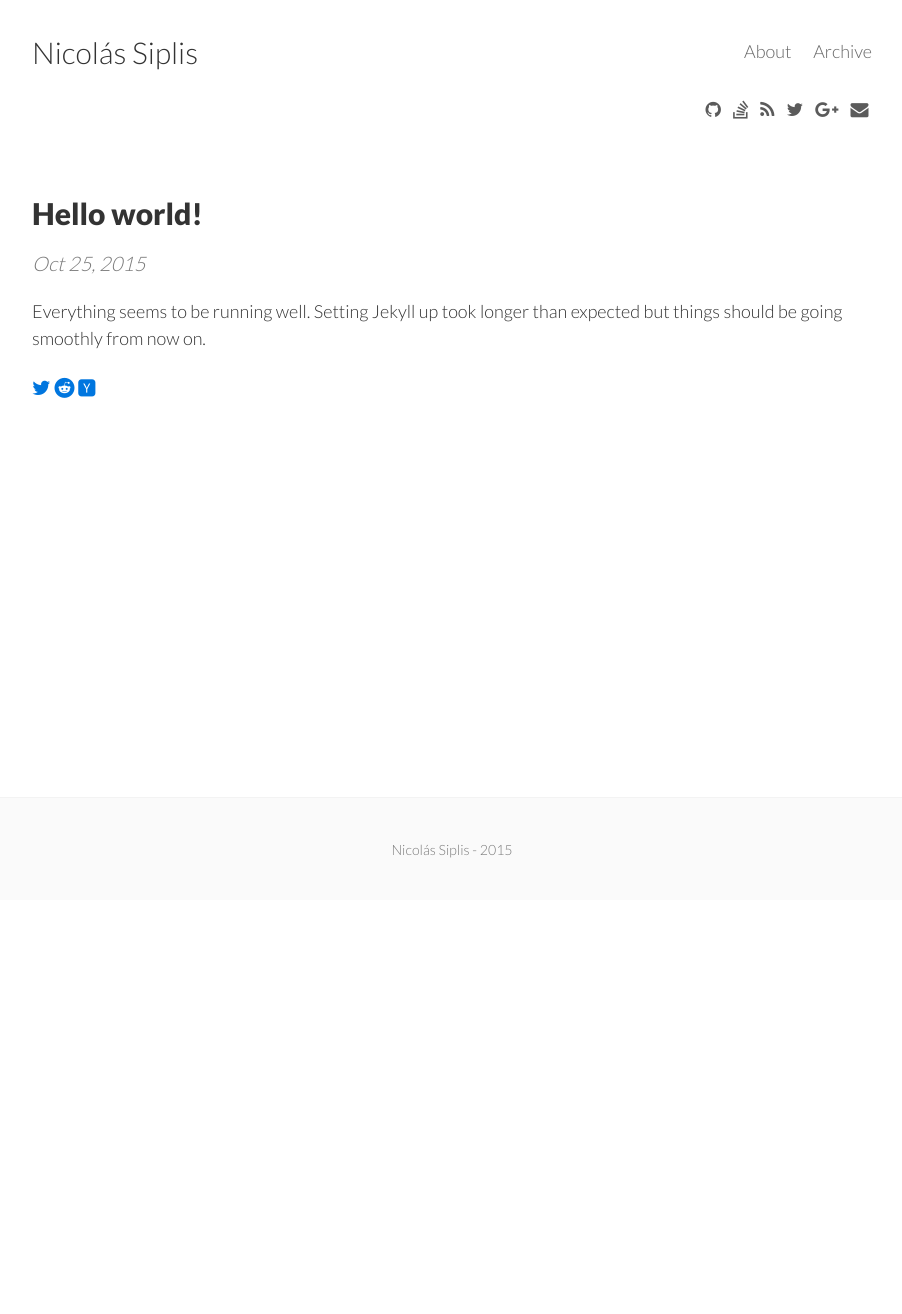
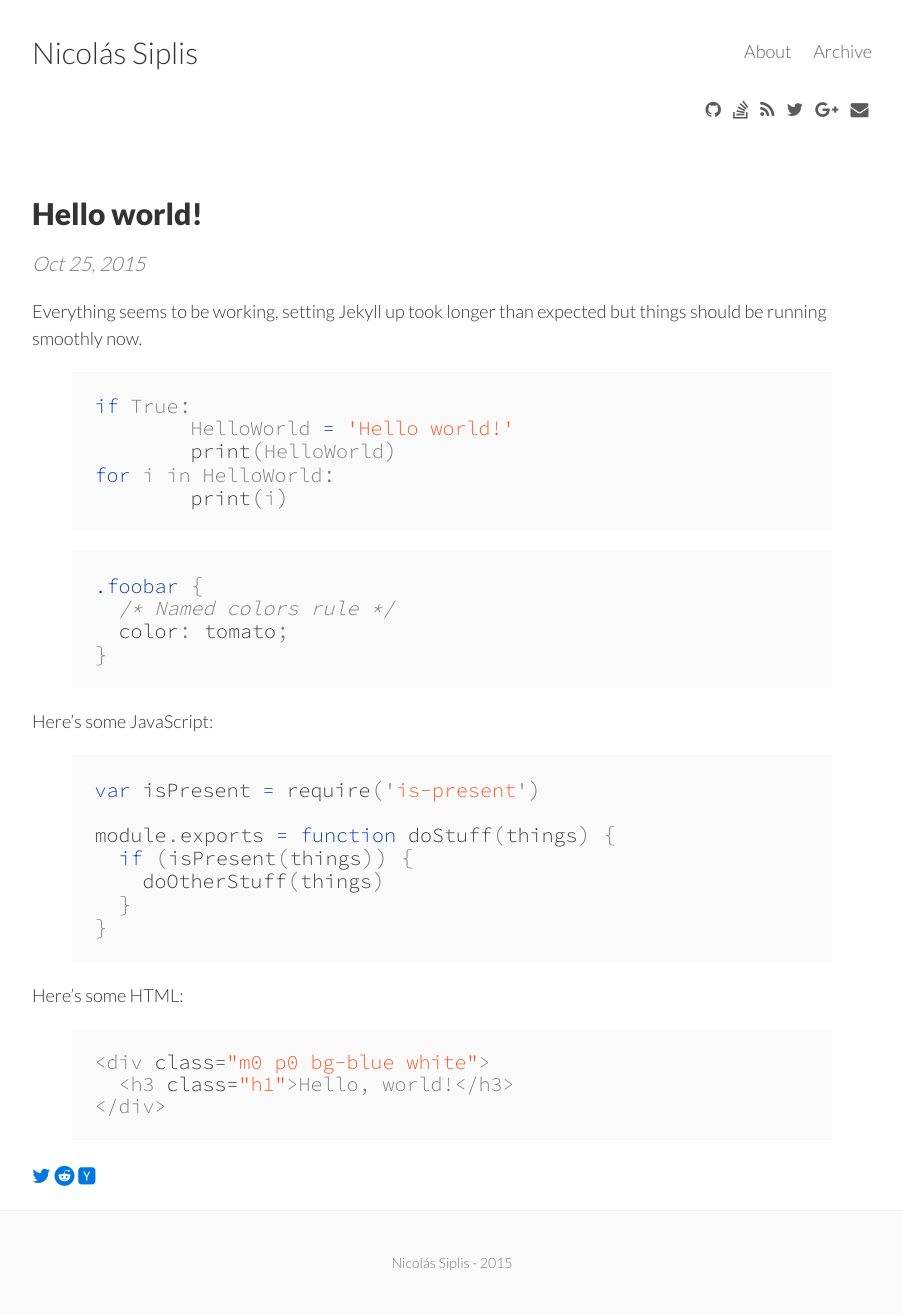
Before and after one commit to actividad-parlamentaria/actividad-parlamentaria.github.io, a Jekyll site: the page built from _posts/2015-10-25-hello-world.markdown, in a window 1280 px wide. Shown: the whole page, without its empty margins (188-1090 px from the left). Built offline with Jekyll 4.4.1, drawn with Linux system fonts in a browser that asks for light colours; nearby versions of some CDN libraries; comment, search, counter and statistics services are not loaded; before the commit the page ends 900 px from its top, so only the background shows below that.

Commit message:
Added code examples to first post

```diff
--- a/_posts/2015-10-25-hello-world.markdown
+++ b/_posts/2015-10-25-hello-world.markdown
@@ -4,4 +4,40 @@ title:  "Hello world!"
 date:   2015-10-25
 ---
 
-Everything seems to be running well. Setting Jekyll up took longer than expected but things should be going smoothly from now on.
+Everything seems to be working, setting Jekyll up took longer than expected but things should be running smoothly now.
+
+{% highlight python lineanchors %}
+if True:
+	HelloWorld = 'Hello world!'
+	print(HelloWorld)
+for i in HelloWorld:
+	print(i)
+{% endhighlight %}
+
+
+{% highlight css %}
+.foobar {
+  /* Named colors rule */
+  color: tomato;
+}
+{% endhighlight %}
+
+Here's some JavaScript:
+
+{% highlight js %}
+var isPresent = require('is-present')
+
+module.exports = function doStuff(things) {
+  if (isPresent(things)) {
+    doOtherStuff(things)
+  }
+}
+{% endhighlight %}
+
+Here's some HTML:
+
+{% highlight html %}
+<div class="m0 p0 bg-blue white">
+  <h3 class="h1">Hello, world!</h3>
+</div>
+{% endhighlight %}
```
